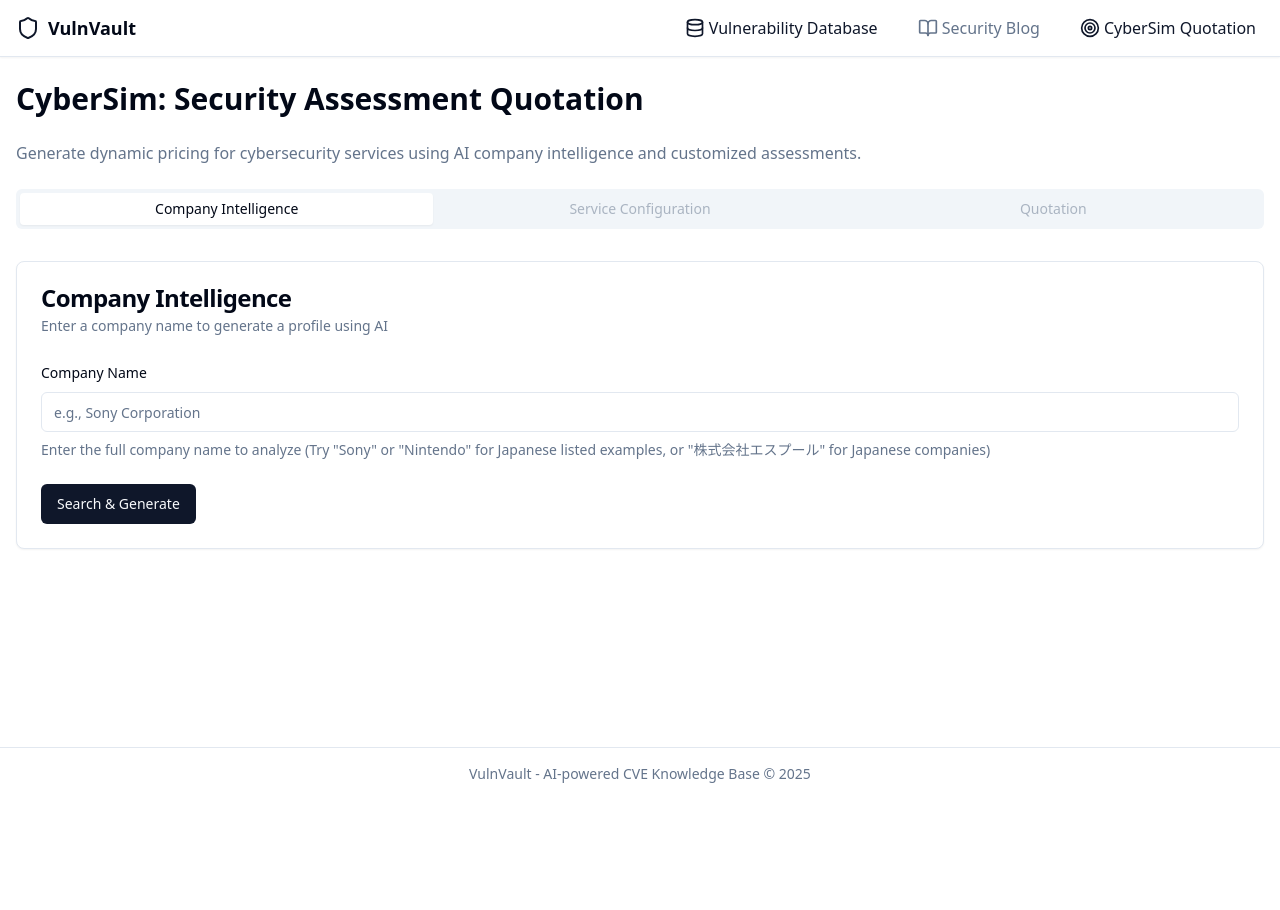
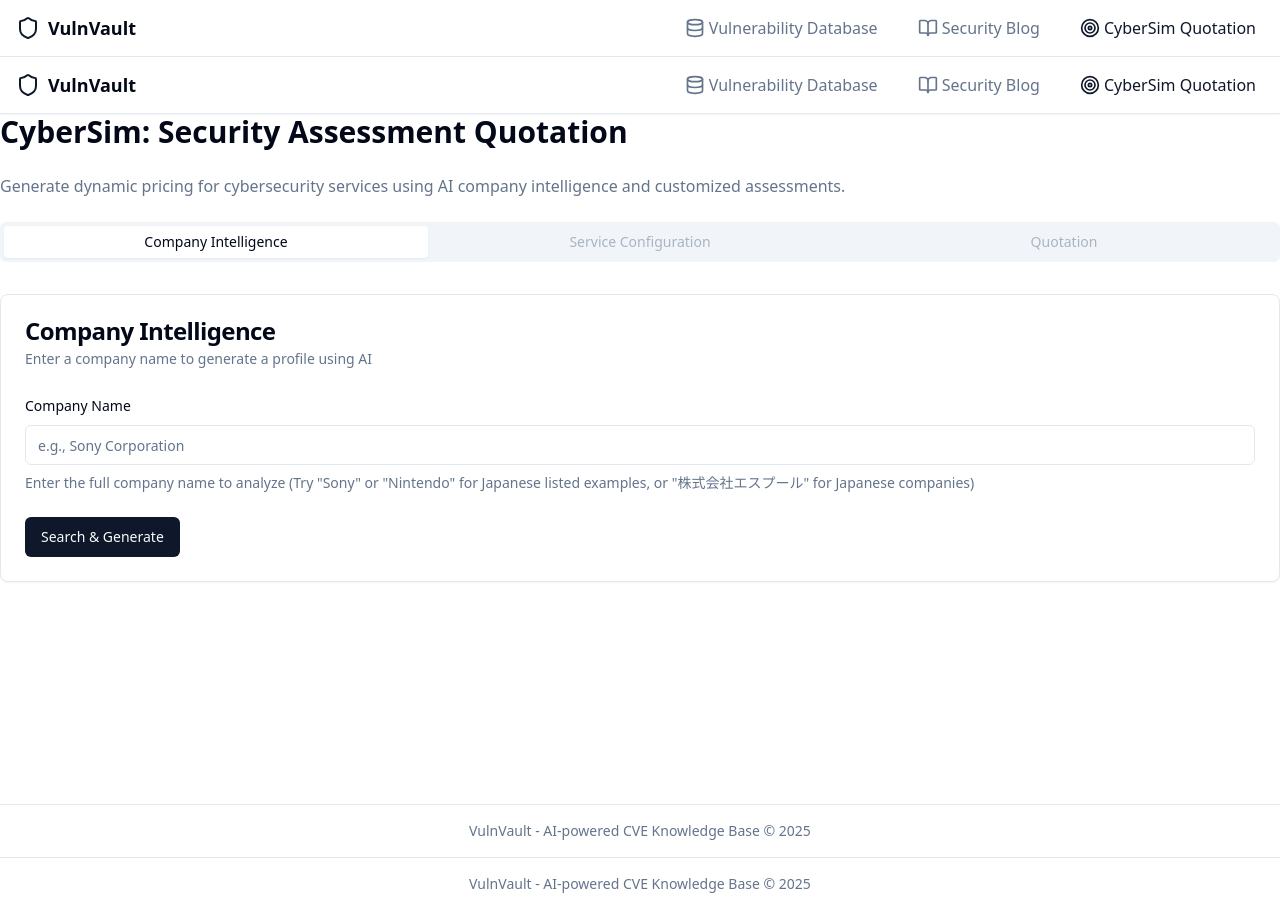
Before and after one commit to Ishan-Nim/vuldbwokirng, a React (Vite) app: page /purpose in a window 1280 px wide. Before the commit the page ends 800 px from the top, so only its background shows below. Built offline with nearby package versions, Linux system fonts and the light colour scheme.

Commit message:
Fix: Add header and navigation to pages
The header and navigation menu were missing on the /home and /blog routes. This commit adds the header and navigation to these pages, ensuring consistent UI across the application.

```diff
--- a/src/App.tsx
+++ b/src/App.tsx
@@ -4,6 +4,7 @@ import { Toaster as Sonner } from "@/components/ui/sonner";
 import { TooltipProvider } from "@/components/ui/tooltip";
 import { QueryClient, QueryClientProvider } from "@tanstack/react-query";
 import { BrowserRouter, Routes, Route } from "react-router-dom";
+import MainLayout from "./components/layout/MainLayout";
 import Index from "./pages/Index";
 import Admin from "./pages/Admin";
 import BlogList from "./pages/BlogList";
@@ -20,13 +21,13 @@ const App = () => (
       <Sonner />
       <BrowserRouter>
         <Routes>
-          <Route path="/" element={<Index />} />
-          <Route path="/admin" element={<Admin />} />
-          <Route path="/blog" element={<BlogList />} />
-          <Route path="/blog/:id" element={<Blog />} />
-          <Route path="/purpose" element={<Purpose />} />
+          <Route path="/" element={<MainLayout><Index /></MainLayout>} />
+          <Route path="/admin" element={<MainLayout><Admin /></MainLayout>} />
+          <Route path="/blog" element={<MainLayout><BlogList /></MainLayout>} />
+          <Route path="/blog/:id" element={<MainLayout><Blog /></MainLayout>} />
+          <Route path="/purpose" element={<MainLayout><Purpose /></MainLayout>} />
           {/* ADD ALL CUSTOM ROUTES ABOVE THE CATCH-ALL "*" ROUTE */}
-          <Route path="*" element={<NotFound />} />
+          <Route path="*" element={<MainLayout><NotFound /></MainLayout>} />
         </Routes>
       </BrowserRouter>
     </TooltipProvider>
--- a/src/components/layout/MainLayout.tsx
+++ b/src/components/layout/MainLayout.tsx
@@ -20,7 +20,7 @@ const MainLayout = ({ children }: MainLayoutProps) => {
 
   return (
     <div className="min-h-screen bg-background dark:bg-background flex flex-col">
-      <header className="bg-card dark:bg-card shadow-sm border-b z-10">
+      <header className="sticky top-0 bg-card dark:bg-card shadow-sm border-b z-10">
         <div className="container mx-auto px-4 py-3">
           <div className="flex items-center justify-between">
             <div className="flex items-center space-x-2">
@@ -36,13 +36,13 @@ const MainLayout = ({ children }: MainLayoutProps) => {
                   to={link.path}
                   className={cn(
                     "flex items-center space-x-1 px-2 py-1 rounded-md transition-colors",
-                    currentPath.startsWith(link.path)
+                    currentPath === link.path || currentPath.startsWith(`${link.path}/`)
                       ? "text-primary font-medium"
                       : "text-muted-foreground hover:text-foreground"
                   )}
                 >
                   {link.icon}
-                  <span>{link.name}</span>
+                  <span className="hidden md:inline">{link.name}</span>
                 </Link>
               ))}
             </nav>
@@ -50,7 +50,7 @@ const MainLayout = ({ children }: MainLayoutProps) => {
         </div>
       </header>
 
-      <main className="flex-1 container mx-auto px-4 py-6">
+      <main className="flex-1">
         {children}
       </main>
 
```
